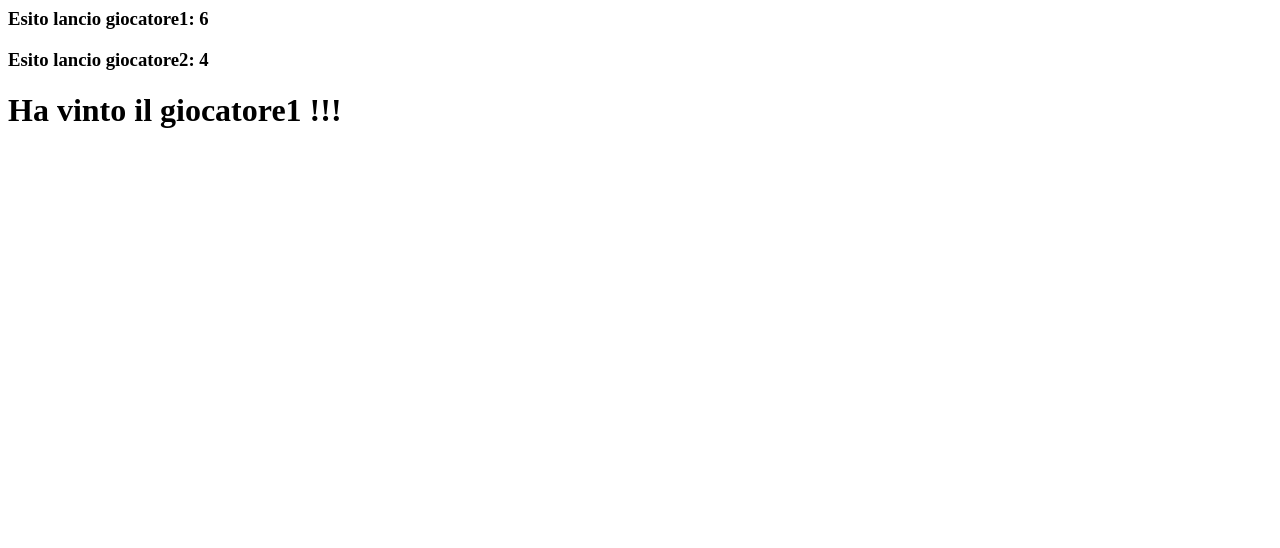
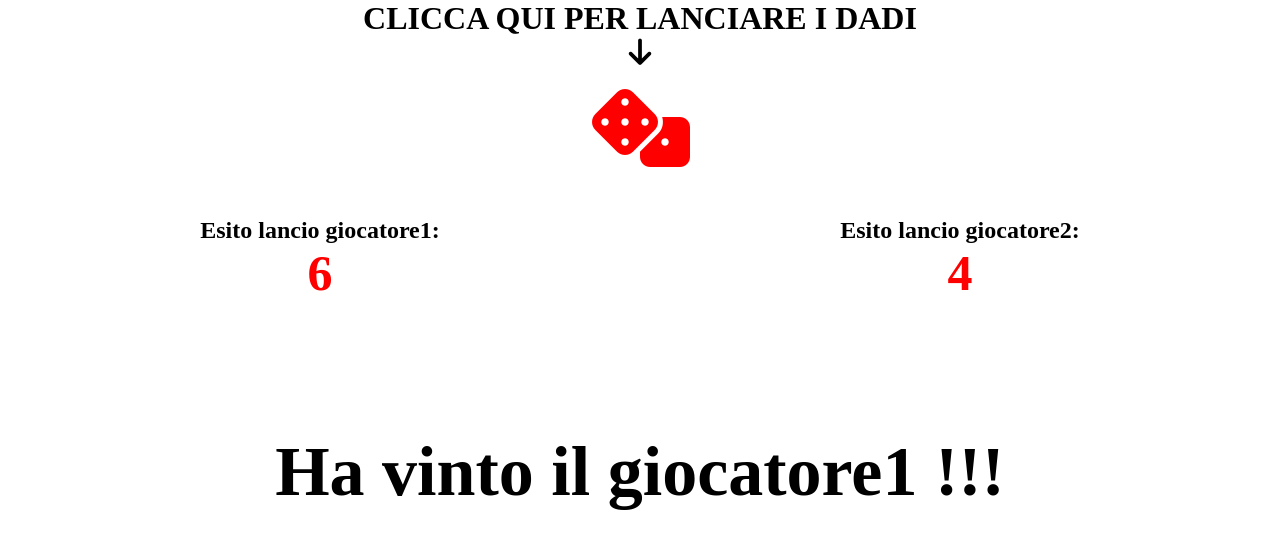
Before and after one commit to ValerioFarina/js-dadi, a plain HTML site: page index.html in a window 1280 px wide. Drawn offline with Linux system fonts and the light colour scheme.

Commit message:
Abbellita la pagina

```diff
--- a/index.html
+++ b/index.html
@@ -2,17 +2,32 @@
     <head>
         <meta charset="utf-8">
         <title>Gioco dadi</title>
+        <script src="https://kit.fontawesome.com/1a8486ce17.js" crossorigin="anonymous"></script>
+        <link rel="stylesheet" href="style.css">
     </head>
     <body>
-        <h3>
-            Esito lancio giocatore1: <span id="roll-dice-1"></span>
-        </h3>
+        <div id="roll">
+            <h1>CLICCA QUI PER LANCIARE I DADI</h1>
+            <i class="fas fa-arrow-down"></i>
+            <a href="index.html"><i class="fas fa-dice"></i></a>
+        </div>
 
-        <h3>
-            Esito lancio giocatore2: <span id="roll-dice-2"></span>
-        </h3>
+        <div id="outcomes">
+            <h2>
+                Esito lancio giocatore1: <br>
+                <span id="roll-dice-1"></span>
+            </h2>
 
-        <h1 id="winner"></h1>
+            <h2>
+                Esito lancio giocatore2: <br>
+                <span id="roll-dice-2"></span>
+            </h2>
+        </div>
+
+        <div id="final-result">
+            <h1 id="winner"></h1>
+        </div>
+
         <script src="main.js" charset="utf-8"></script>
     </body>
 </html>
--- /dev/null
+++ b/style.css
@@ -0,0 +1,44 @@
+* {
+    margin: 0;
+    padding: 0;
+    box-sizing: border-box;
+    text-align: center;
+}
+
+#roll i,
+#roll a {
+    display: block;
+}
+
+#roll i {
+    font-size: 30px;
+}
+
+#roll a {
+    margin: 20px 0;
+    text-decoration: none;
+    color: red;
+}
+
+#roll a i {
+    font-size: 80;
+}
+
+#outcomes {
+    display: flex;
+    justify-content: space-around;
+}
+
+#outcomes h2 {
+    margin: 30px 0;
+}
+
+#outcomes h2 span {
+    color: red;
+    font-size: 50px;
+}
+
+#final-result {
+    margin-top: 100px;
+    font-size: 35px;
+}
```
